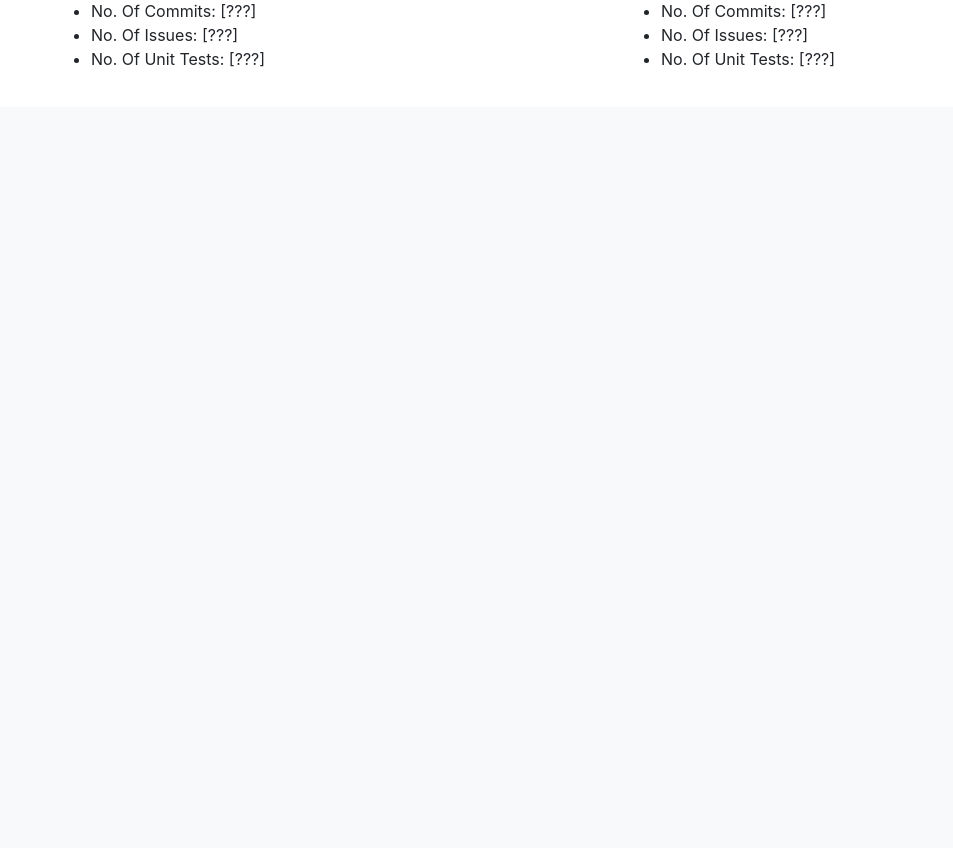
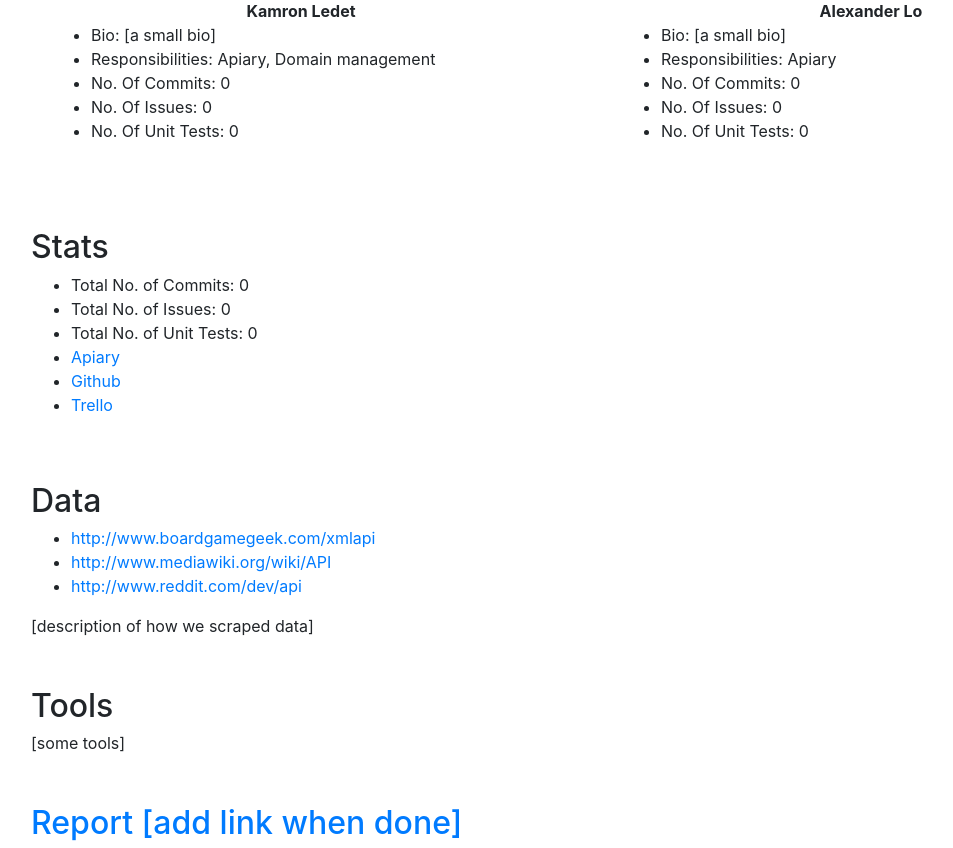
Before and after one commit to jsphyin/idb, a Flask app: page /about in a window 1280 px wide. Shown: the part 983-1831 px from the top of the page, without its empty margins (54-1007 px from the left). Before the commit the page ends 1050 px from the top, so only its background shows below. Run offline with Flask 2, Linux system fonts and the light colour scheme; some libraries are stand-ins or nearby versions.

Commit message:
Add sections on about page

```diff
--- a/templates/about.html
+++ b/templates/about.html
@@ -14,7 +14,7 @@
 
 
 <div id="about-team-header" class="page-header">
-  <h2>The Team</h2>
+    <h2>The Team</h2>
 </div>
 <section id="about-team-content">
     <div class="row">
@@ -32,11 +32,11 @@
             <div class="row">
                 <div class="col">
                     <ul class="about-person-detail">
-                        <li>Bio: [a small bio]</li>
-                        <li>Responsibilities: [describe your responsibilities]</li>
-                        <li>No. Of Commits: [???]</li>
-                        <li>No. Of Issues: [???]</li>
-                        <li>No. Of Unit Tests: [???]</li>
+                        <li>Bio: Junior studying CS and Math at UT Austin. Enjoys traveling and road trips.</li>
+                        <li>Responsibilities: Frontend, Backend, GCP and domain management</li>
+                        <li>No. Of Commits: 0</li>
+                        <li>No. Of Issues: 0</li>
+                        <li>No. Of Unit Tests: 0</li>
                     </ul>
                 </div>
             </div>
@@ -57,10 +57,10 @@
                 <div class="col">
                     <ul class="about-person-detail">
                         <li>Bio: [a small bio]</li>
-                        <li>Responsibilities: [describe your responsibilities]</li>
-                        <li>No. Of Commits: [???]</li>
-                        <li>No. Of Issues: [???]</li>
-                        <li>No. Of Unit Tests: [???]</li>
+                        <li>Responsibilities: Frontend, scraping and parsing data, Report</li>
+                        <li>No. Of Commits: 0</li>
+                        <li>No. Of Issues: 0</li>
+                        <li>No. Of Unit Tests: 0</li>
                     </ul>
                 </div>
             </div>
@@ -81,10 +81,10 @@
                 <div class="col">
                     <ul class="about-person-detail">
                         <li>Bio: [a small bio]</li>
-                        <li>Responsibilities: [describe your responsibilities]</li>
-                        <li>No. Of Commits: [???]</li>
-                        <li>No. Of Issues: [???]</li>
-                        <li>No. Of Unit Tests: [???]</li>
+                        <li>Responsibilities: Task management, Frontend</li>
+                        <li>No. Of Commits: 0</li>
+                        <li>No. Of Issues: 0</li>
+                        <li>No. Of Unit Tests: 0</li>
                     </ul>
                 </div>
             </div>
@@ -107,10 +107,10 @@
                 <div class="col">
                     <ul class="about-person-detail">
                         <li>Bio: [a small bio]</li>
-                        <li>Responsibilities: [describe your responsibilities]</li>
-                        <li>No. Of Commits: [???]</li>
-                        <li>No. Of Issues: [???]</li>
-                        <li>No. Of Unit Tests: [???]</li>
+                        <li>Responsibilities: Apiary, Domain management</li>
+                        <li>No. Of Commits: 0</li>
+                        <li>No. Of Issues: 0</li>
+                        <li>No. Of Unit Tests: 0</li>
                     </ul>
                 </div>
             </div>
@@ -131,14 +131,57 @@
                 <div class="col">
                     <ul class="about-person-detail">
                         <li>Bio: [a small bio]</li>
-                        <li>Responsibilities: [describe your responsibilities]</li>
-                        <li>No. Of Commits: [???]</li>
-                        <li>No. Of Issues: [???]</li>
-                        <li>No. Of Unit Tests: [???]</li>
+                        <li>Responsibilities: Apiary</li>
+                        <li>No. Of Commits: 0</li>
+                        <li>No. Of Issues: 0</li>
+                        <li>No. Of Unit Tests: 0</li>
                     </ul>
                 </div>
             </div>
         </div>
     </div>
 </section>
+
+<div id="about-stats-header" class="page-header">
+  <h2>Stats</h2>
+</div>
+<section id="about-stats-content">
+    <ul>
+        <li>Total No. of Commits: 0</li>
+        <li>Total No. of Issues: 0</li>
+        <li>Total No. of Unit Tests: 0</li>
+        <li><a href="http://docs.boardgamedb.apiary.io/">Apiary</a></li>
+        <li><a href="https://github.com/jsphyin/idb">Github</a></li>
+        <li><a href="https://trello.com/b/EIE23URq/swe-project">Trello</a></li>
+    </ul>
+</section>
+
+<div id="about-data-header" class="page-header">
+  <h2>Data</h2>
+</div>
+<section id="about-data-content">
+    <ul>
+        <li><a href="http://www.boardgamegeek.com/xmlapi">http://www.boardgamegeek.com/xmlapi</a></li>
+        <li><a href="http://www.mediawiki.org/wiki/API ">http://www.mediawiki.org/wiki/API </a></li>
+        <li><a href="http://www.reddit.com/dev/api">http://www.reddit.com/dev/api</a></li>
+    </ul>
+    [description of how we scraped data]
+</section>
+
+<div id="about-tools-header" class="page-header">
+  <h2>Tools</h2>
+</div>
+<section id="about-tools-content">
+    [some tools]
+</section>
+
+<div id="about-report-header" class="page-header">
+  <h2><a href="#">Report [add link when done]</a></h2>
+</div>
+<!--<div id="about-report-header" class="page-header">
+  <h2>Report</h2>
+</div>
+<section id="about-report-content">
+    You can find the pdf <a href="#">here [add link when completed]</a>.
+</section>-->
 {% endblock %}
```
